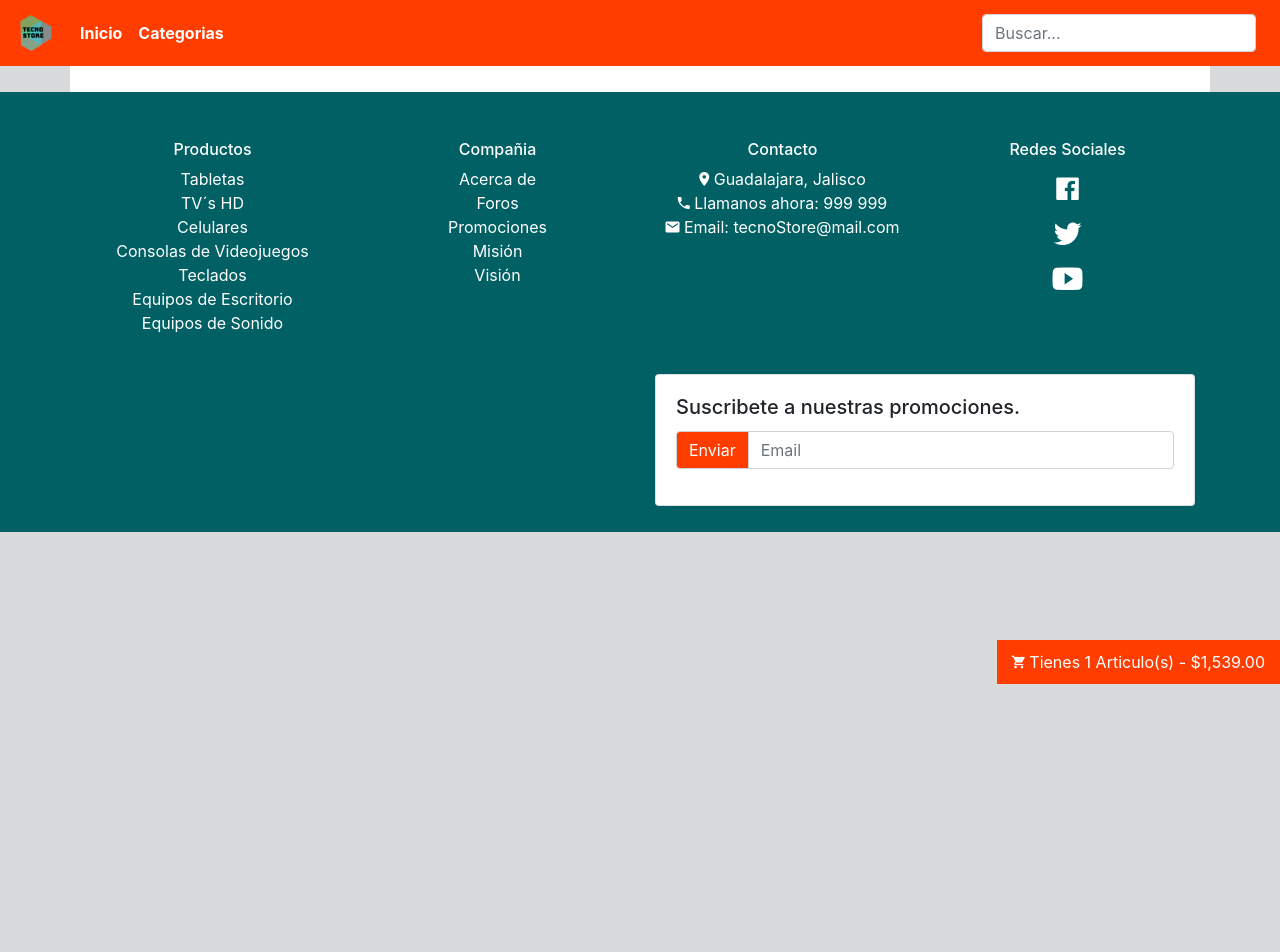
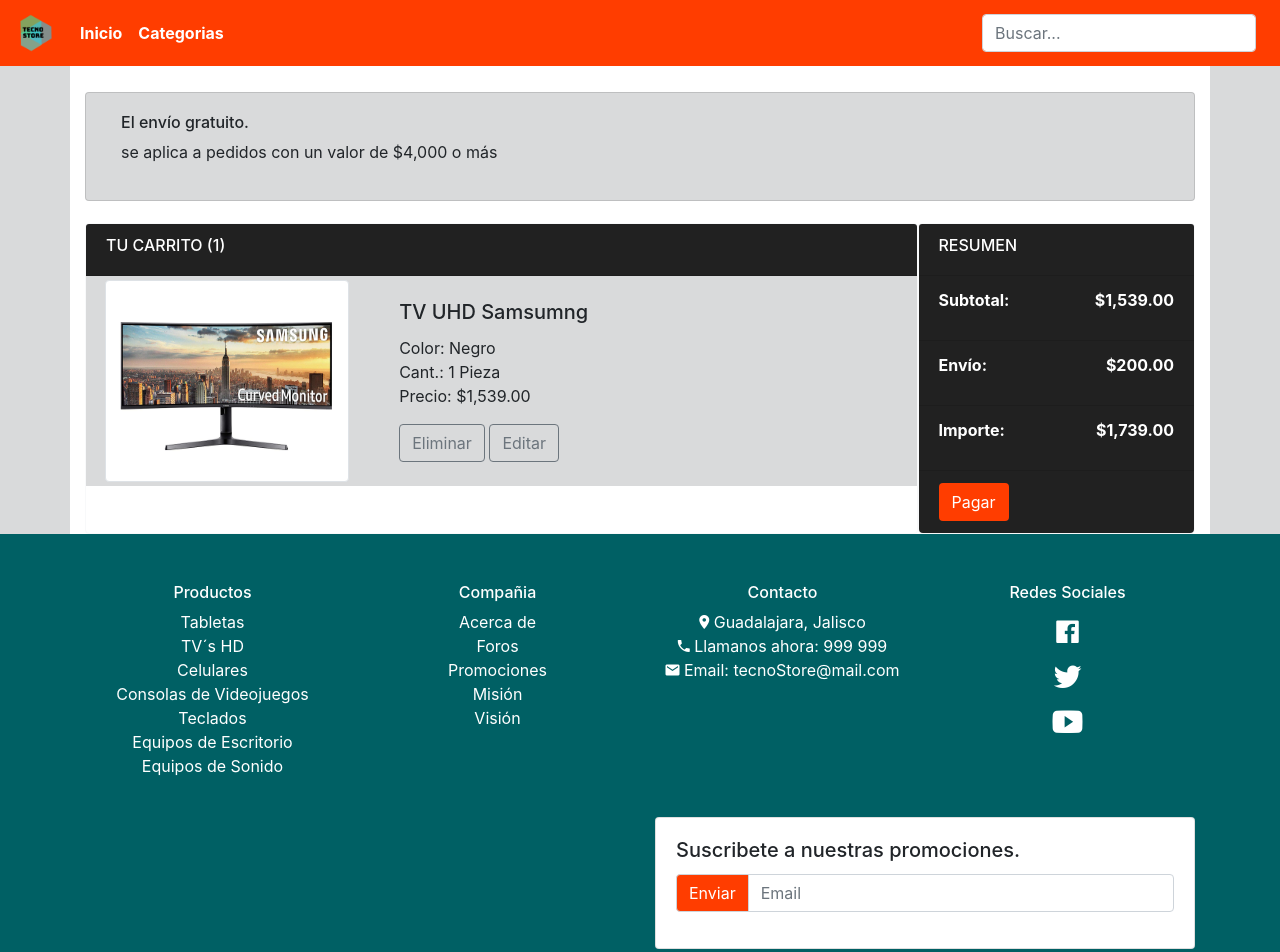
Before and after one commit to DavidArcos/tecnoStore, a plain HTML site: page cart.html in a window 1280 px wide. Before the commit the page ends 800 px from the top, so only its background shows below. Drawn offline with nearby package versions, Linux system fonts and the light colour scheme.

Commit message:
pagina de carrito de compras agregado

```diff
--- a/cart.html
+++ b/cart.html
@@ -12,11 +12,6 @@
 
 </head>
 <body>
-    <div class="cart">
-        <ul>
-          <li><a href="cart.html" class="ion-md-cart">  Tienes 1 Articulo(s) - $1,539.00</a></li>
-        </ul>
-      </div>
     <nav class="navbar navbar-expand-lg navbar-light bg-main">
         <span class="navbar-brand mb-0 h1"><img src="img/tecnostorelogo.png" width="40" height="40" alt=""></span>
         <button class="navbar-toggler" type="button" data-toggle="collapse" data-target="#navbarSupportedContent" aria-controls="navbarSupportedContent" aria-expanded="false" aria-label="Toggle navigation">
@@ -37,7 +32,36 @@
         </div>
     </nav>
     <div class="container container-main">
-
+      <div class="card col-sm-12 col-md-12 col-lg-12 cart-head">
+        <div class="card-body">
+          <h6>El envío gratuito.</h6>
+          <p>se aplica a pedidos con un valor de $4,000 o más</p>
+        </div>
+      </div>
+      <div class="row container-cart">
+        <div class="card border-light p-0 col-sm-12 col-md-8 col-lg-9 ">
+          <div class="card-header cart-payment"><h6>TU CARRITO (1)</h6></div>
+          <div class="row cart-head m-0 p-1">
+            <div class="col-sm-5 col-md-5 col-lg-4 d-flex justify-content-center"><img src="img/44samsung.jpg" class="card-img-left img-thumbnail"></div>
+            <div class="col-sm-7 col-md-7 col-lg-8">
+              <div class="card-body">
+                <h5 class="card-title">TV UHD Samsumng</h5>
+                <p class="card-text">Color: Negro <br>Cant.: 1 Pieza <br>Precio: $1,539.00</p>
+                <button class="btn btn-outline-secondary">Eliminar</button> <button class="btn btn-outline-secondary">Editar</button>
+              </div>
+            </div>
+          </div>
+        </div>
+        <div class="card border-light p-0 col-sm-12 col-md-4 col-lg-3">
+          <div class="card-header cart-payment"><h6>RESUMEN</h6></div>
+          <ul class="list-group list-group-flush">
+            <li class="list-group-item d-flex justify-content-between cart-payment"><p>Subtotal:</p><p>$1,539.00</p></li>
+            <li class="list-group-item d-flex justify-content-between cart-payment"><p>Envío:</p><p>$200.00</p></li>
+            <li class="list-group-item d-flex justify-content-between cart-payment"><p>Importe:</p><p>$1,739.00</p></li>
+            <li class="list-group-item d-flex justify-content-between cart-payment"><button class="btn btn-send-sub">Pagar</button></li>
+          </ul>
+        </div>
+      </div>
     </div>
     <footer>
       <div class="container">
--- a/scss/style.scss
+++ b/scss/style.scss
@@ -4,6 +4,7 @@ $bg-color-bestSale: #40c4ff;
 $color-text-main: #FFFFFF;
 $logo-h: 100%;
 $logo-w: 100%;
+$bg-cart-payment: #212121;
 
 $slide-img-w: 100vw;
 $slide-img-h: 30vw;
@@ -55,6 +56,11 @@ body{
 .container-main{
     padding-top: $padding-top-main;
     background-color: $color-text-main;
+}
+.container-cart{
+    padding-top: $padding-top-main;
+    margin-left: 0px;
+    margin-right: 0px;
 }
 .card-column{
     padding: $padding-cards;
@@ -117,3 +123,12 @@ input[type = "radio"]{ display:none;}
 label:hover{color:$color-stars;}
 
 input[type = "radio"]:checked ~ label{color:$color-stars;}
+
+.cart-head{
+    background-color: $bg-body;
+}
+.cart-payment{
+    background-color: $bg-cart-payment;
+    color: $color-text-main;
+    font-weight: $font-main;
+}
```
Also changed, not shown: index.html (+0 -5 lines), css/style.css, 1 other file.
